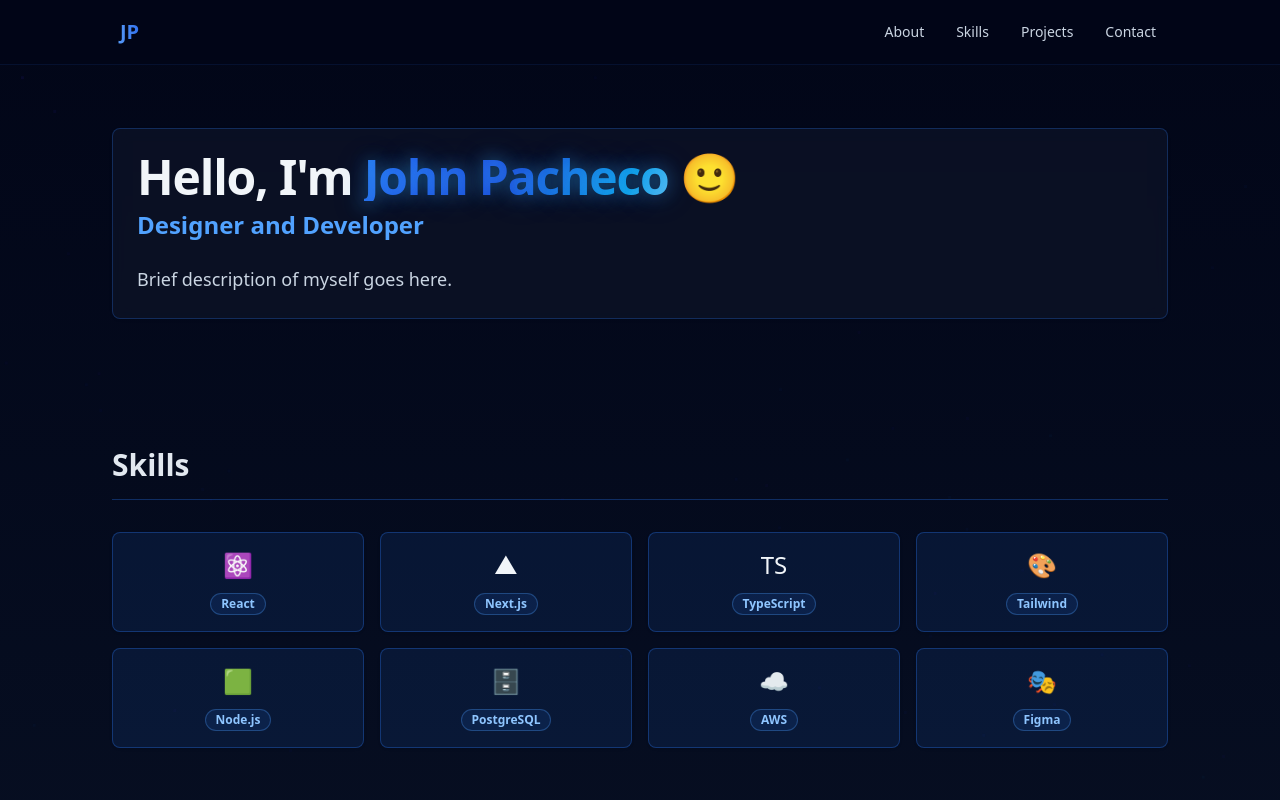
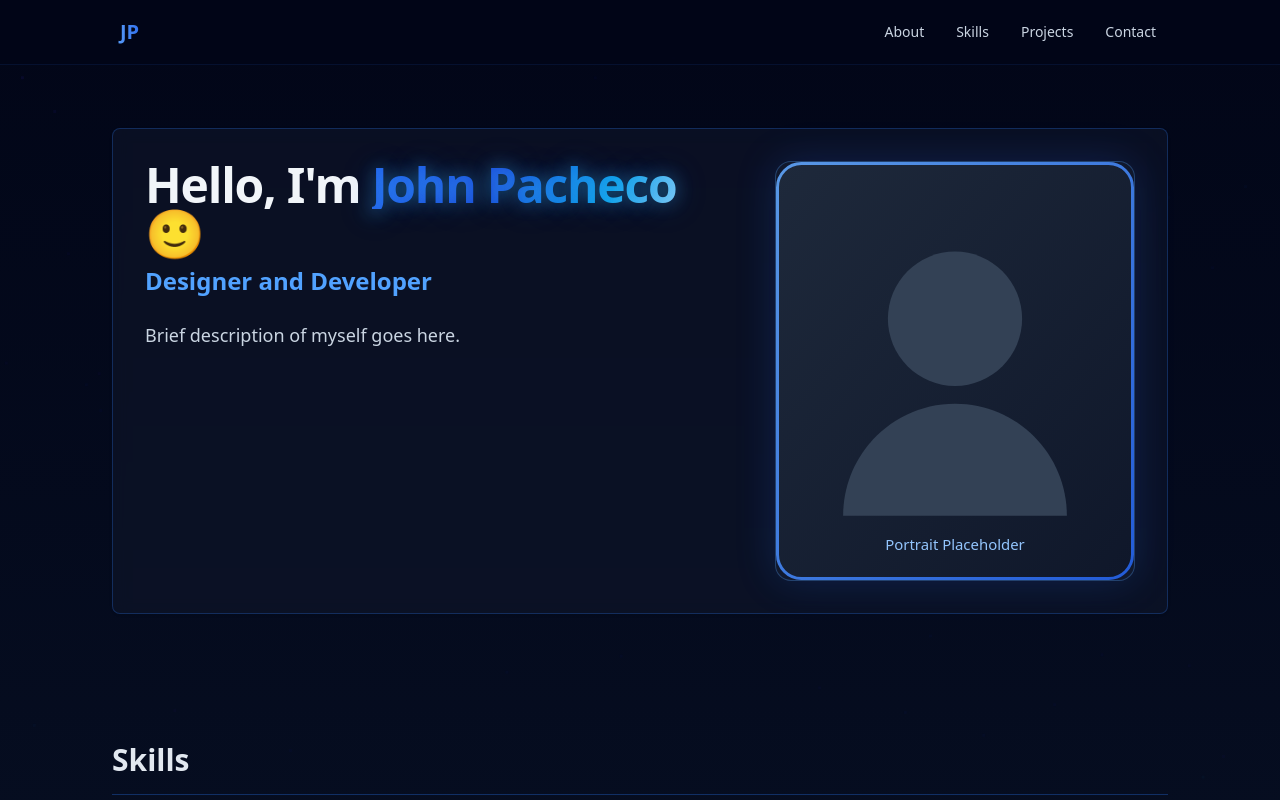
Before and after one commit to JPacheco35/portfolio, a React app: page / in a window 1280 px wide. Shown: the top 800 px of the page. Built offline with nearby package versions, Linux system fonts and the light colour scheme; the HTML template or start-up script is replaced by a standard one.

Commit message:
add: placeholder potrait image

```diff
--- a/package.json
+++ b/package.json
@@ -12,6 +12,7 @@
   "dependencies": {
     "@base-ui/react": "^1.3.0",
     "@fontsource-variable/geist": "^5.2.8",
+    "@fontsource/ubuntu": "^5.2.8",
     "class-variance-authority": "^0.7.1",
     "clsx": "^2.1.1",
     "lucide-react": "^0.577.0",
--- a/src/components/HeroSection.tsx
+++ b/src/components/HeroSection.tsx
@@ -1,24 +1,38 @@
 import { Card, CardContent, CardHeader, CardTitle } from '@/components/ui/card'
+import portraitPlaceholder from '@/assets/portrait-placeholder.svg'
 import styles from './HeroSection.module.css'
 
 export function HeroSection() {
   return (
     <section id="about" className="container-max animate-slideUp pb-16 pt-32">
       <Card className="border-blue-500/25 bg-slate-900/60 backdrop-blur-sm">
-        <CardHeader className="space-y-2">
+        <CardContent className="p-6 sm:p-8">
+          <div className="flex flex-col items-center gap-8 md:flex-row md:items-start md:justify-between">
+            <div className="w-full max-w-3xl text-left">
+              <CardHeader className="space-y-2 px-0 pt-0">
                 <CardTitle className="text-4xl sm:text-5xl">
                   Hello, I&apos;m{' '}
-            <span className={styles.heroNameGradient}>John Pacheco</span> <span aria-hidden>🙂</span>
+                  <span className={styles.heroNameGradient}>John Pacheco</span>{' '}
+                  <span aria-hidden>🙂</span>
                 </CardTitle>
                 <p className="text-xl font-semibold text-blue-400 sm:text-2xl">
                   Designer and Developer
                 </p>
               </CardHeader>
 
-        <CardContent>
-          <p className="max-w-3xl text-lg leading-relaxed text-slate-300">
+              <p className="text-lg leading-relaxed text-slate-300">
                 Brief description of myself goes here.
               </p>
+            </div>
+
+            <div className="w-full max-w-[280px] md:max-w-[320px] lg:max-w-[360px]">
+              <img
+                src={portraitPlaceholder}
+                alt="Portrait placeholder"
+                className="h-auto w-full rounded-2xl border border-blue-400/30 bg-slate-800/40 shadow-[0_0_40px_rgba(37,99,235,0.2)]"
+              />
+            </div>
+          </div>
         </CardContent>
       </Card>
     </section>
--- a/src/index.css
+++ b/src/index.css
@@ -1,4 +1,7 @@
 @import 'tailwindcss';
+@import '@fontsource/ubuntu/400.css';
+@import '@fontsource/ubuntu/500.css';
+@import '@fontsource/ubuntu/700.css';
 
 html {
   scroll-behavior: smooth;
@@ -8,7 +11,8 @@ body {
   margin: 0;
   background: linear-gradient(to bottom, #0f172a, #1a1f3a, #0f0f1e);
   color: #e2e8f0;
-  font-family: system-ui, -apple-system, BlinkMacSystemFont, 'Segoe UI', sans-serif;
+  font-family: 'Ubuntu', system-ui, -apple-system, BlinkMacSystemFont, 'Segoe UI',
+    sans-serif;
 }
 
 .container-max {
```
Also changed, not shown: src/assets/portrait-placeholder.svg (added), 1 other file (tests, documents, lock files or other folders). Lines whose indentation alone changed are shown as unchanged.
